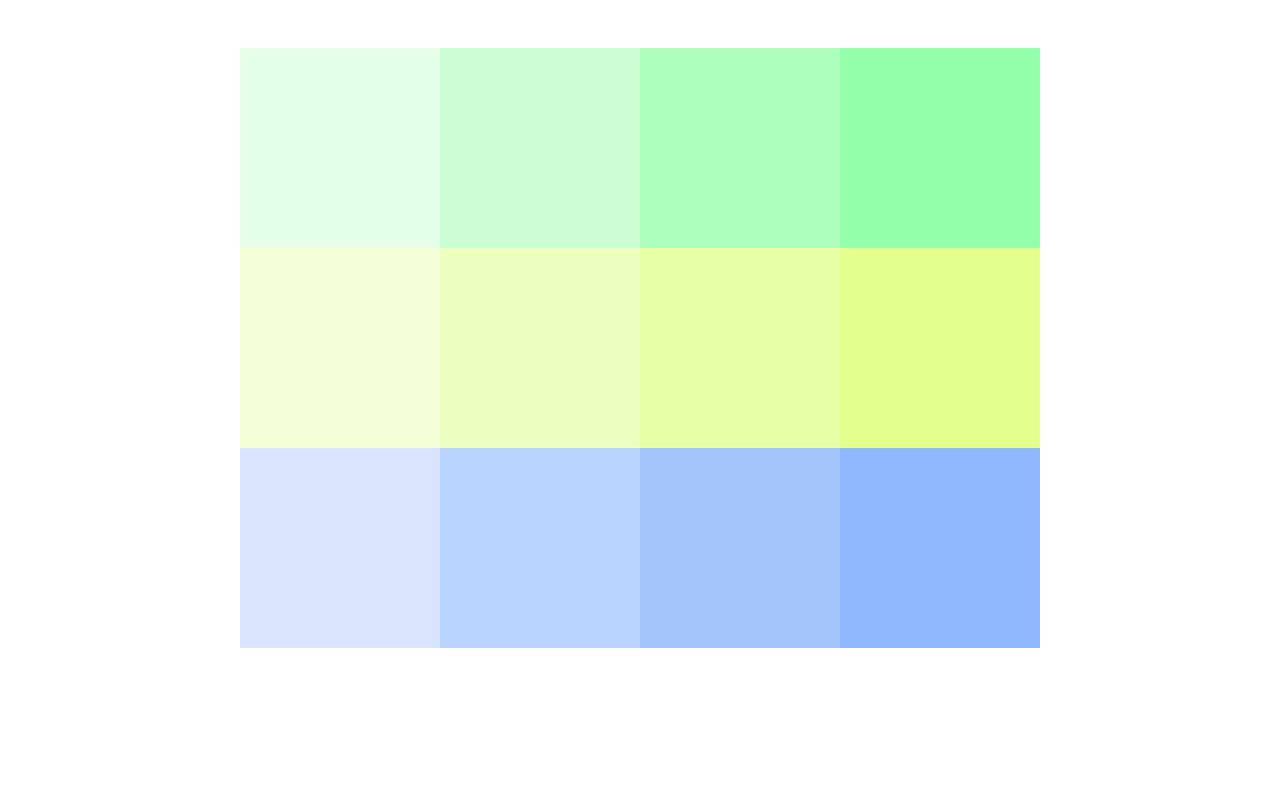
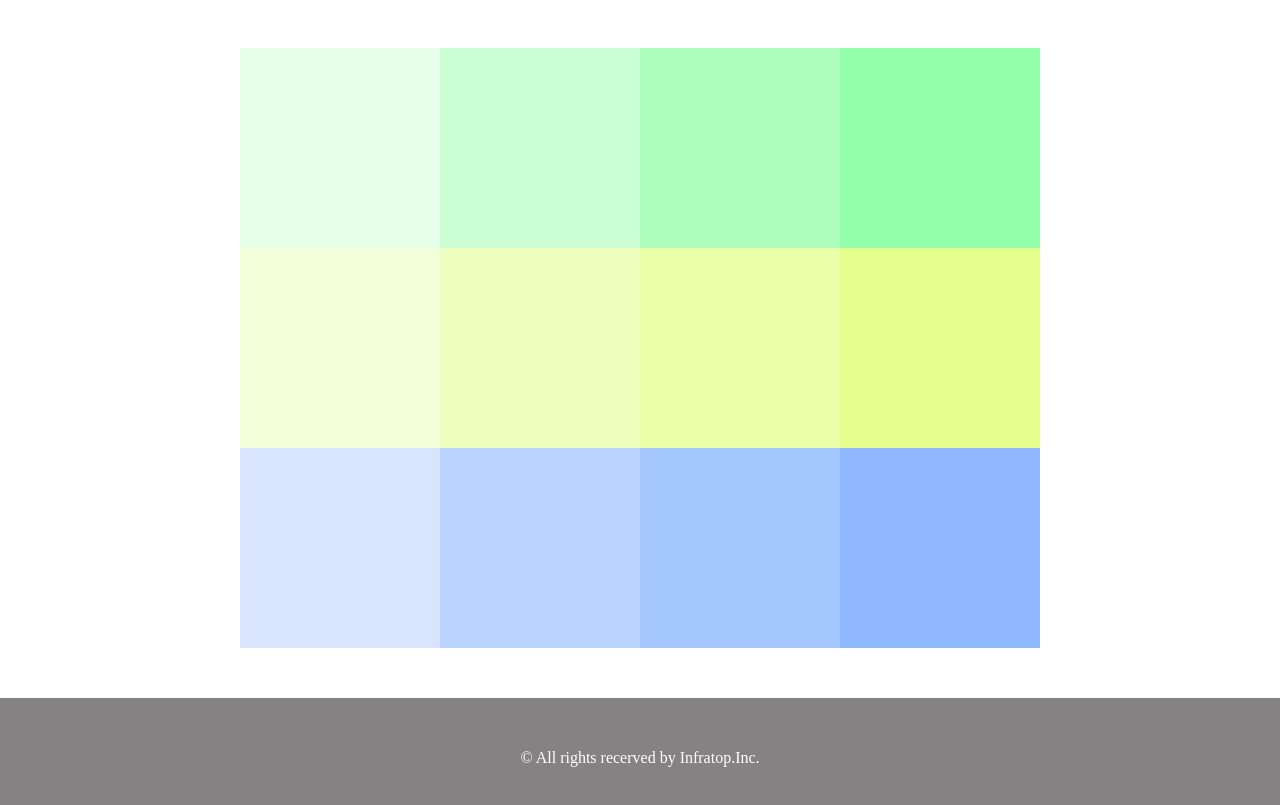
Before and after one commit to taku-tech/Ex1-5, a plain HTML site: page index.html in a window 1280 px wide. Shown: the part 129-934 px from the top of the page. Before the commit the page ends 800 px from the top, so only its background shows below. Drawn offline with Linux system fonts and the light colour scheme.

Commit message:
[Finish] 1-5

```diff
--- a/index.html
+++ b/index.html
@@ -38,5 +38,8 @@
 			<div class="blue-block-4 block-size"></div>
 		</div>
 	</div>
+	<footer>
+		<p class="footer-text">© All rights recerved by Infratop.Inc.</p>
+	</footer>
 </body>
 </html>
--- a/style.css
+++ b/style.css
@@ -48,8 +48,6 @@ nav {
 	display: inline-block;
 }
 
-
-
 .green-block-1 {
 	background-color: #e6ffe9;
 }
@@ -97,3 +95,17 @@ nav {
 .blue-block-4 {
 	background-color: #8eb8ff;
 }
+
+footer {
+	margin-top: 50px;
+	width: 100%;
+	height: 120px;
+	background-color: #848282;
+
+}
+
+.footer-text {
+	color: #fff;
+	text-align: center;
+	line-height: 120px;
+}
```
